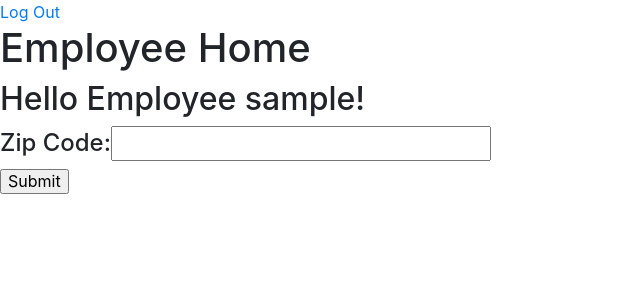
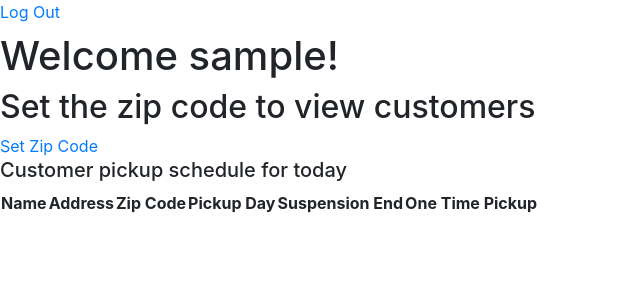
Before and after one commit to cwillett87/Trash_Collector, a Django app: page /employees/ in a window 1280 px wide. Shown: the top 300 px of the page, without its empty margins (0-640 px from the left). Run offline with Django 3.2, Linux system fonts and the light colour scheme; a user stored in the database is signed in; tables that the repository leaves empty hold one stand-in row (values such as "Sample post"); lists and menus that the app fills with data are empty; some libraries are stand-ins or nearby versions.

Commit message:
Created employee index view displaying customers fittining user stories criteria.

```diff
--- a/trash_collector/employees/templates/employees/index.html
+++ b/trash_collector/employees/templates/employees/index.html
@@ -1,15 +1,33 @@
 {% extends 'base.html' %}
 
-{% block title %}{% block header %} Employee Home {% endblock %}{% endblock %}
+{% block title %} Employee Home {% endblock %}
 
 {% block content %}
   {% if user.is_authenticated %}
-<h2>Hello Employee {{ user.username }}!</h2>
-    <form action="{% url 'employees:index' %}" method="post">
-        {% csrf_token %}
-        <h4>Zip Code:<input type="text" name="zip_code" id="zip_code"><br></h4>
-        <h6><input type="submit" value="Submit"></h6>
-    </form>
+<h1>Welcome {{ user.username }}!</h1>
+    <h2>Set the zip code to view customers</h2>
+    <a href="{% url 'employees:create' %}">Set Zip Code</a>
+<h5>Customer pickup schedule for today</h5>
+<table>
+    <tr>
+        <th>Name</th>
+        <th>Address</th>
+        <th>Zip Code</th>
+        <th>Pickup Day</th>
+        <th>Suspension End</th>
+        <th>One Time Pickup</th>
+    </tr>
+    {% for customer in customer_pickup %}
+    <tr>
+        <td>{{ customer.name }}</td>
+        <td>{{ customer.address }}</td>
+        <td>{{ customer.zip_code }}</td>
+        <td>{{ customer.pickup_day }}</td>
+        <td>{{ customer.suspension_end  }}</td>
+        <td>{{ customer.one_time_pickup }}</td>
+    </tr>
+    {% endfor %}
+</table>
   {% else %}
     <p>You are at the employee index, but you are not logged in.</p>
     <a href="{% url 'login' %}">Log In</a>
--- a/trash_collector/employees/urls.py
+++ b/trash_collector/employees/urls.py
@@ -6,5 +6,8 @@ from . import views
 
 app_name = "employees"
 urlpatterns = [
-    path('', views.index, name="index")
+    path('', views.index, name="index"),
+    path('create', views.create, name="create"),
+    path('zip_code', views.zip_code, name="zip_code"),
+    path('my_view', views.my_view, name="my_view")
 ]
--- a/trash_collector/employees/views.py
+++ b/trash_collector/employees/views.py
@@ -3,6 +3,8 @@ from django.shortcuts import render
 from django.apps import apps
 from .models import Employee
 from django.urls import reverse
+from datetime import datetime as dt
+import datetime
 
 # Create your views here.
 
@@ -11,16 +13,56 @@ from django.urls import reverse
 
 def index(request):
     user = request.user
+    employee = Employee.objects.get(user=user)
+    Customer = apps.get_model('customers.Customer')
+    customers = Customer.objects.all()
+    now = dt.now()
+    today = now.strftime('%A')
+    date = datetime.date.today()
+    customer_zip = Customer.objects.filter(zip_code=employee.zip_code)
+    customer_pickup = customer_zip.filter(pickup_day=today)
+    customer_suspend = customer_pickup.filter(suspension_end=date)
+    customer_suspend_2 = customer_zip.filter(suspension_end=date)
+    customer_one_pickup = customer_suspend_2.filter(one_time_pickup=date)
+    context = {
+        'customer': customers,
+        'employee': employee,
+        'customer_zip': customer_zip,
+        'customer_pickup': customer_pickup,
+        'customer_suspend': customer_suspend,
+        'customer_one_pickup': customer_one_pickup
+    }
+    return render(request, 'employees/index.html', context)
+    # This line will get the Customer model from the other app, it can now be used to query the db
+
+
+def zip_code(request):
+    user = request.user
     if request.method == 'POST':
-        zip_code = request.POST.get('zip_code')
-        new_employee = Employee(name=user.username, user=user, zip_code=zip_code)
-        new_employee.save()
+        employee_zip = Employee.objects.get(user=user)
+        employee_zip.zip_code = request.POST.get('zip_code')
+        employee_zip.save()
         return HttpResponseRedirect(reverse('employees:index'))
-    # This line will get the Customer model from the other app, it can now be used to query the db
     else:
-        # Customer = apps.get_model('customers.Customer')
-        # customer = Customer.objects.values('zip_code')
-        # context = {
-        #     'customer': customer
-        # }
-        return render(request, 'employees/index.html')
+        employee = Employee.objects.get(user=user)
+        context_one = {
+            'employee': employee
+        }
+        return render(request, 'employees/index.html', context_one)
+
+
+def create(request):
+    user = request.user
+    new_employee = Employee(name=user.username, user=user)
+    new_employee.save()
+    return render(request, 'employees/create.html')
+
+
+def my_view(request):
+    Customer = apps.get_model('customers.Customer')
+    # customer = Customer.objects.values('zip_code')
+    customers = Customer.objects.all()
+    context = {
+        'customers': customers
+    }
+    return render(request, 'employees/index.html', context)
```
Also changed, not shown: trash_collector/employees/templates/employees/create.html (added, +14 -0 lines).
